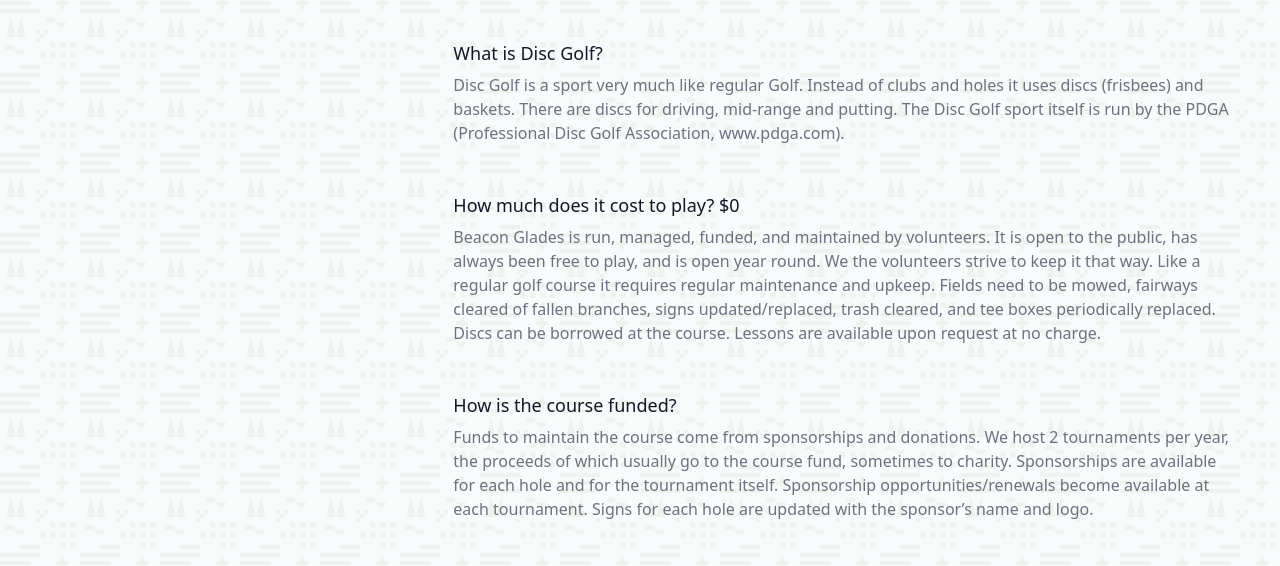
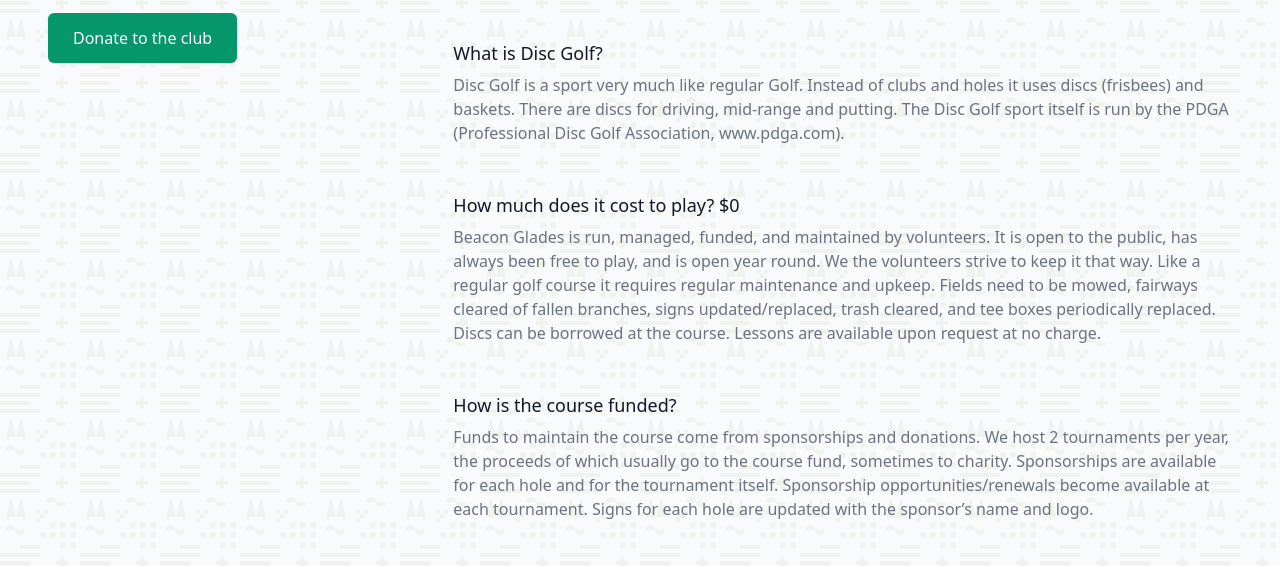
Before and after one commit to JSGraef/Beacon-Glades, a Gatsby site: page /info in a window 1280 px wide. Shown: the part 223-789 px from the top of the page. Built offline with nearby package versions, Linux system fonts and the light colour scheme; Gatsby itself is replaced by a stand-in of ours.

Commit message:
#8 Add donate button

```diff
--- a/src/pages/info.js
+++ b/src/pages/info.js
@@ -1,3 +1,4 @@
+import { navigate } from "gatsby-link"
 import React from "react"
 import Layout from "../Layout.js"
 
@@ -17,6 +18,16 @@
                 className="font-medium text-green-600 hover:text-green-500"
               >
                 Facebook group!
+              </a>
+            </p>
+            <p className="mt-4 text-lg text-gray-500">
+              <a href="https://www.paypal.com/donate?business=donate%40beaconglades.com&item_name=Continued+support+for+Beacon+Glades&currency_code=USD">
+                <button
+                  type="button"
+                  class="inline-flex items-center px-6 py-3 border border-transparent text-base font-medium rounded-md shadow-sm text-white bg-green-600 hover:bg-green-700 focus:outline-none focus:ring-2 focus:ring-offset-2 focus:ring-green-500"
+                >
+                  Donate to the club
+                </button>
               </a>
             </p>
           </div>
```
